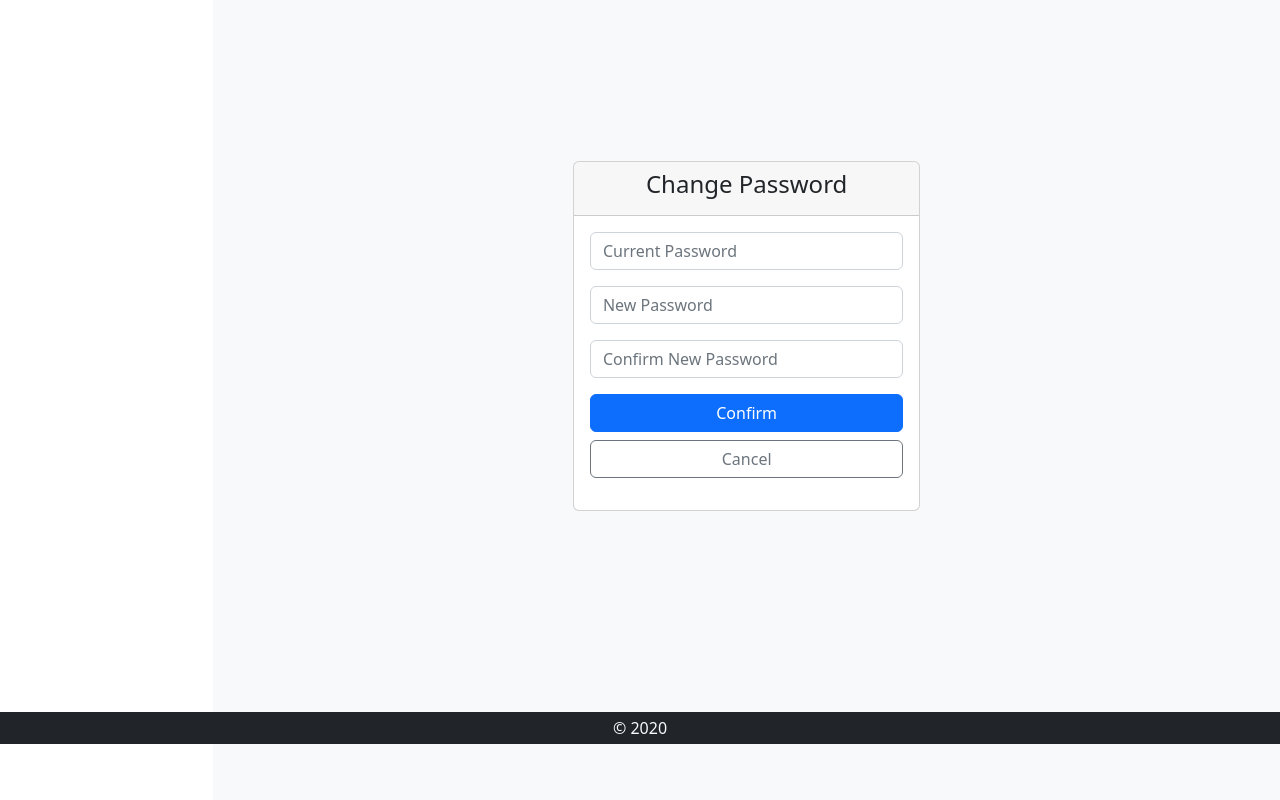
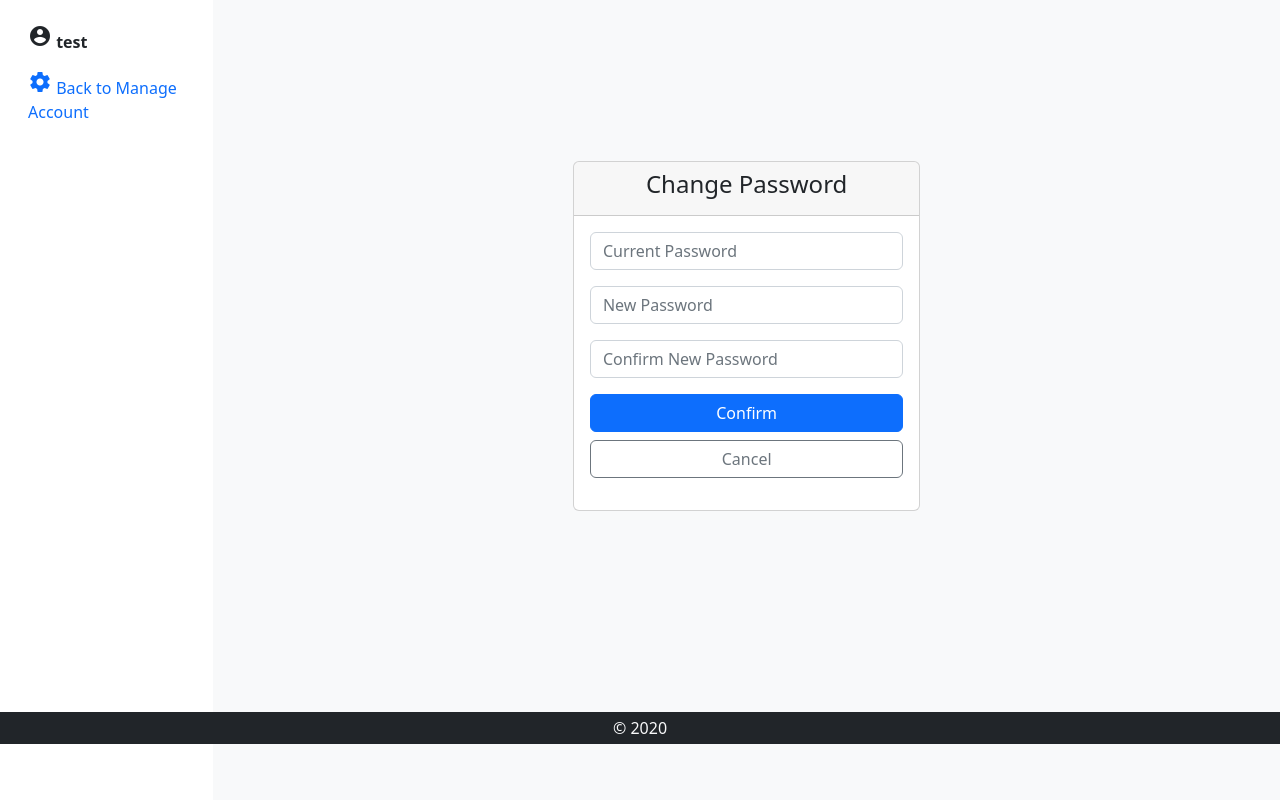
Before and after one commit to rinacode-alt/M6P-DjangoForms-AbanDiazOrtiz, a Django app: template MyInventoryApp/templates/MyInventoryApp/change_password.html in a window 1280 px wide. Shown: the part 56-856 px from the top of the page. Run offline with Django 5.2, Linux system fonts and the light colour scheme; the template is opened without the code that fills it: values named after a table or form of the project are taken from there, others are empty; data comes from the database, SQL or seed files in the repository; some libraries are stand-ins or nearby versions.

Commit message:
Update change_password.html

```diff
--- a/MyInventoryApp/templates/MyInventoryApp/change_password.html
+++ b/MyInventoryApp/templates/MyInventoryApp/change_password.html
@@ -1,4 +1,21 @@
 {% extends 'MyInventoryApp/base.html' %}
+
+{% block sidebar %}
+<ul class="nav flex-column">
+    <li class="nav-item">
+        <a class="nav-link text-dark" href="">
+            <i class="material-icons">account_circle</i>
+            <strong>{{account.username}}</strong>
+        </a>
+    </li>
+    <li class="nav-item">
+        <a class="nav-link" href="{% url 'manage_account' pk=account.pk %}">
+            <i class="material-icons">settings</i>
+            Back to Manage Account
+        </a>
+    </li>
+</ul>
+{% endblock %}
 
 {% block content %}
 <div class="d-flex justify-content-center align-items-center" style="height: 80vh;">
@@ -23,7 +40,7 @@
                     <button type="submit" class="btn btn-primary">Confirm</button>
                 </div>
                 <div class="d-grid">
-                    <a href="{% url 'manage_account' account.id %}" class="btn btn-outline-secondary">Cancel</a>
+                    <a href="{% url 'manage_account' account.pk %}" class="btn btn-outline-secondary">Cancel</a>
                 </div>
             </form>
 
```
